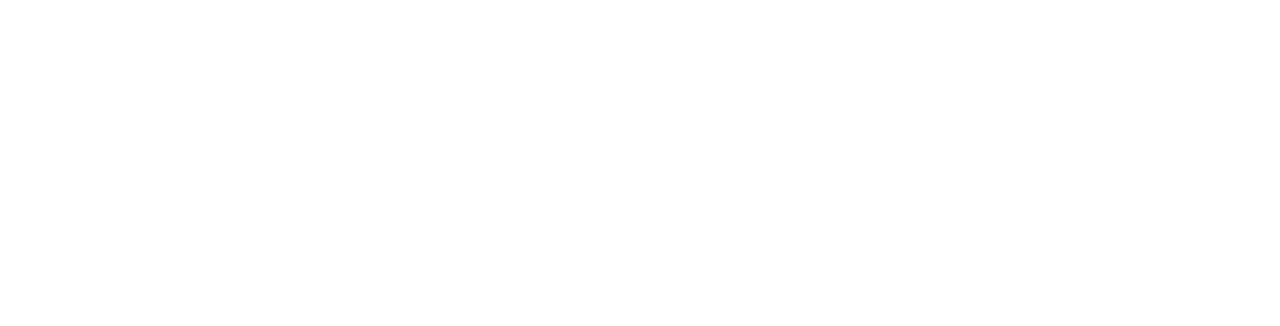
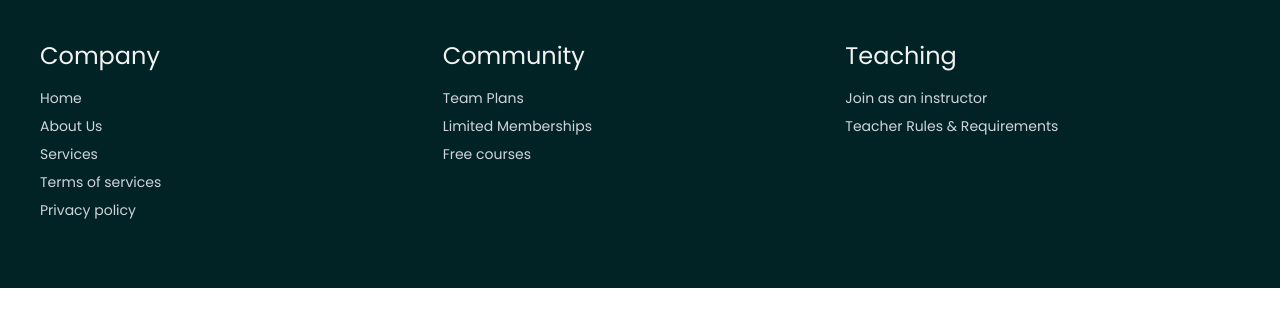
Before and after one commit to RifaOrin/LearnCS-Frontend, a React (Create React App) app: page /footer in a window 1280 px wide. Before the commit this address had no page. Shown: the top 326 px of the page. Built offline with nearby package versions, Linux system fonts and the light colour scheme; what tailwindcss-blend-mode would draw is missing.

Commit message:
Footer design Added

```diff
--- a/src/App.js
+++ b/src/App.js
@@ -6,6 +6,8 @@
 import CourseDetails from './courseDetails';
 import Searchbar from "./searchbar";
 import SearchResult from "./searchResult";
+import Footer from "./footer";
+
 import {
   BrowserRouter as Router,
   Routes,
@@ -34,6 +36,8 @@
           <Route path="/searchbar" element={<Searchbar/>}></Route>
 
           <Route path="/searchResult/:searchValue" element={<SearchResult/>}></Route>
+
+          <Route path="/footer" element={<Footer/>}></Route>
       </Routes>
     </div>
     </Router>
--- a/src/LandingPage.js
+++ b/src/LandingPage.js
@@ -5,6 +5,8 @@
 import Searchbar from "./searchbar";
 import Signup from "./signup";
 import Courses from "./courses";
+import Footer from "./footer";
+
 import { Link } from "react-router-dom"
 
 function LandingPage() {
@@ -109,6 +111,8 @@
             <Courses />
 
             <Signup />
+            <Footer />
+
 
         </body>
     );
--- a/src/courseDetails.js
+++ b/src/courseDetails.js
@@ -3,7 +3,7 @@
 import axios from "axios";
 import { IonIcon } from '@ionic/react';
 import { caretForwardCircleOutline, checkmarkOutline , chevronDownOutline, peopleCircleOutline, logoYoutube, documentTextOutline, helpCircleOutline} from "ionicons/icons";
-
+import Footer from "./footer";
 const baseUrl = `http://127.0.0.1:8000/course/`;
 console.log("hello");
 
@@ -115,11 +115,11 @@
                     </div>
                 </div>
 
-                <div className="fixed right-10 top-50 max-w-sm p-10 ml-10 mt-10 mr-20 border border-gray-200 rounded-lg shadow">
+                <div className=" max-w-sm p-10 ml-10 mt-10 mr-20 border border-gray-200 rounded-lg shadow">
                     <h2 className="mb-2 pb-3 text-2xl font-bold tracking-tight text-gray-900">$33.08</h2>
                     <a className="px-7 py-3 text-sm font-bold text-center text-white bg-[#4f975a] rounded-sm hover:bg-[#316439]" href="">Buy Now</a>
                     <p className="text-xs font-medium text-gray-500 pt-5">Aren't member?</p>
-                    <p className="text-xs underline text-[#4f975a]">Join for free</p>
+                    <p className="text-xs font-semibold underline text-[#4f975a]">Join for free</p>
 
                 </div>
 
@@ -205,7 +205,7 @@
 
 
             <div className="w-3/4 pl-40 pt-5">
-            <div className="mt-5 pr-5 border-solid border-2 border-gray-300">
+            <div className="mt-5 pr-5 mb-7 border-solid border-2 border-gray-300">
             <h2 className="text-2xl font-semibold pt-5 pl-5 pb-6">Instructor</h2>
             {instructor.map((instructorDetails) => {
                 const { id, name, profession, photo, description } =
@@ -220,11 +220,11 @@
 
                                 <div className="inline-flex space-x-2">
                                 <IonIcon icon={caretForwardCircleOutline} className="text-2xl text-[#279477]"/>
-                                <p className="pb-3">38 Courses</p>
+                                <p className="pb-3 font-semibold">38 Courses</p>
                                 </div>
                                 <div className="inline-flex space-x-2">
                                 <IonIcon icon={peopleCircleOutline} className="text-2xl text-[#279477]"/>
-                                <p>167 Students</p>
+                                <p className="font-semibold">167 Students</p>
                                 </div>
                             </div>
                         </div>
@@ -236,8 +236,9 @@
             </div>
 
 
+            <Footer />
+        </div>
 
-        </div>
     );
 }
 
--- /dev/null
+++ b/src/footer.js
@@ -0,0 +1,46 @@
+function Footer(){
+    return(
+        <footer>
+                <div className="p-10 bg-[#012326] text-[#F2F2F2]">
+                    <div className="max-w-7xl mx-auto">
+                        <div className="grid grid-cols-1 md:grid-cols-2 lg:grid-cols-3 gap-2">
+                            <div className="mb-5">
+                                <h4 className="text-2xl pb-4">Company</h4>
+                                <ul>
+                                    <li className="text-sm pb-2 text-gray-300 hover:text-green-500 hover:underline">Home</li>
+                                    <li className="text-sm pb-2 text-gray-300 hover:text-green-500 hover:underline">About Us</li>
+                                    <li className="text-sm pb-2 text-gray-300 hover:text-green-500 hover:underline">Services</li>
+                                    <li className="text-sm pb-2 text-gray-300 hover:text-green-500 hover:underline">Terms of services</li>
+                                    <li className="text-sm pb-2 text-gray-300 hover:text-green-500 hover:underline">Privacy policy</li>
+                                </ul>
+                            </div>
+                            <div className="mb-5">
+                            <h4 className="text-2xl pb-4">Community</h4>
+                                <ul>
+                                    <li className="text-sm pb-2 text-gray-300 hover:text-green-500 hover:underline">Team Plans</li>
+                                    <li className="text-sm pb-2 text-gray-300 hover:text-green-500 hover:underline">Limited Memberships</li>
+                                    <li className="text-sm pb-2 text-gray-300 hover:text-green-500 hover:underline">Free courses</li>
+
+                                </ul>
+                            </div>
+                            <div className="mb-5">
+                            <h4 className="text-2xl pb-4">Teaching</h4>
+                                <ul>
+                                    <li className="text-sm pb-2 text-gray-300 hover:text-green-500 hover:underline">Join as an instructor</li>
+                                    <li className="text-sm pb-2 text-gray-300 hover:text-green-500 hover:underline">Teacher Rules & Requirements</li>
+
+
+                                </ul>
+
+                            </div>
+
+
+                        </div>
+
+                    </div>
+                </div>
+            </footer>
+
+    );
+}
+export default Footer;
--- a/src/tailwindcss/input.css
+++ b/src/tailwindcss/input.css
@@ -1,4 +1,4 @@
-@import url('https://fonts.googleapis.com/css2?family=Poppins:wght@500;600;700;800&display=swap');
+@import url('https://fonts.googleapis.com/css2?family=Poppins:wght@300;400;500;600;700;800&display=swap');
 
 @tailwind base;
 @tailwind components;
```
